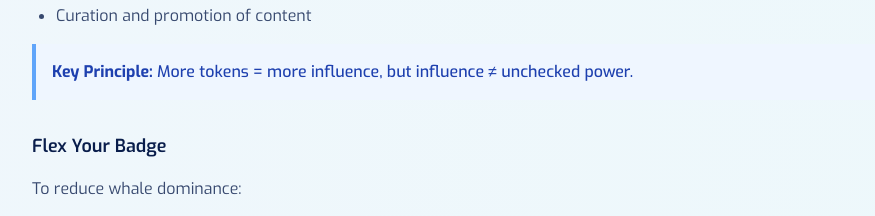
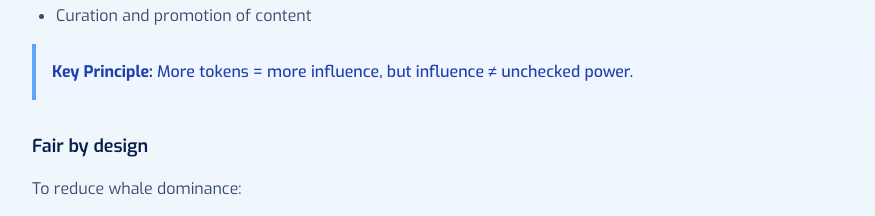
Before and after one commit to maldoteth/dehubdocs, a React (Vite) app: page /docs/dapps in a window 1280 px wide. Shown: the part 7260-7476 px from the top of the page, without its empty margins (312-1187 px from the left). Built offline with nearby package versions, Linux system fonts and the light colour scheme.

Commit message:
Fix: Change "Flex Your Badge" to "Fair by design"

```diff
--- a/src/pages/docs/Dapp.tsx
+++ b/src/pages/docs/Dapp.tsx
@@ -1,4 +1,3 @@
-
 import React from 'react';
 import BadgeFlowchart from '../../components/BadgeFlowchart';
 import TippingFlowchart from '../../components/TippingFlowchart';
@@ -262,7 +261,7 @@ const Dapp = () => {
             </div>
 
             <div>
-              <h4 className="text-lg font-semibold text-royal-blue mb-4 font-exo">Flex Your Badge</h4>
+              <h4 className="text-lg font-semibold text-royal-blue mb-4 font-exo">Fair by design</h4>
               <p className="text-royal-blue/80 leading-relaxed mb-3 font-exo">
                 To reduce whale dominance:
               </p>
```
